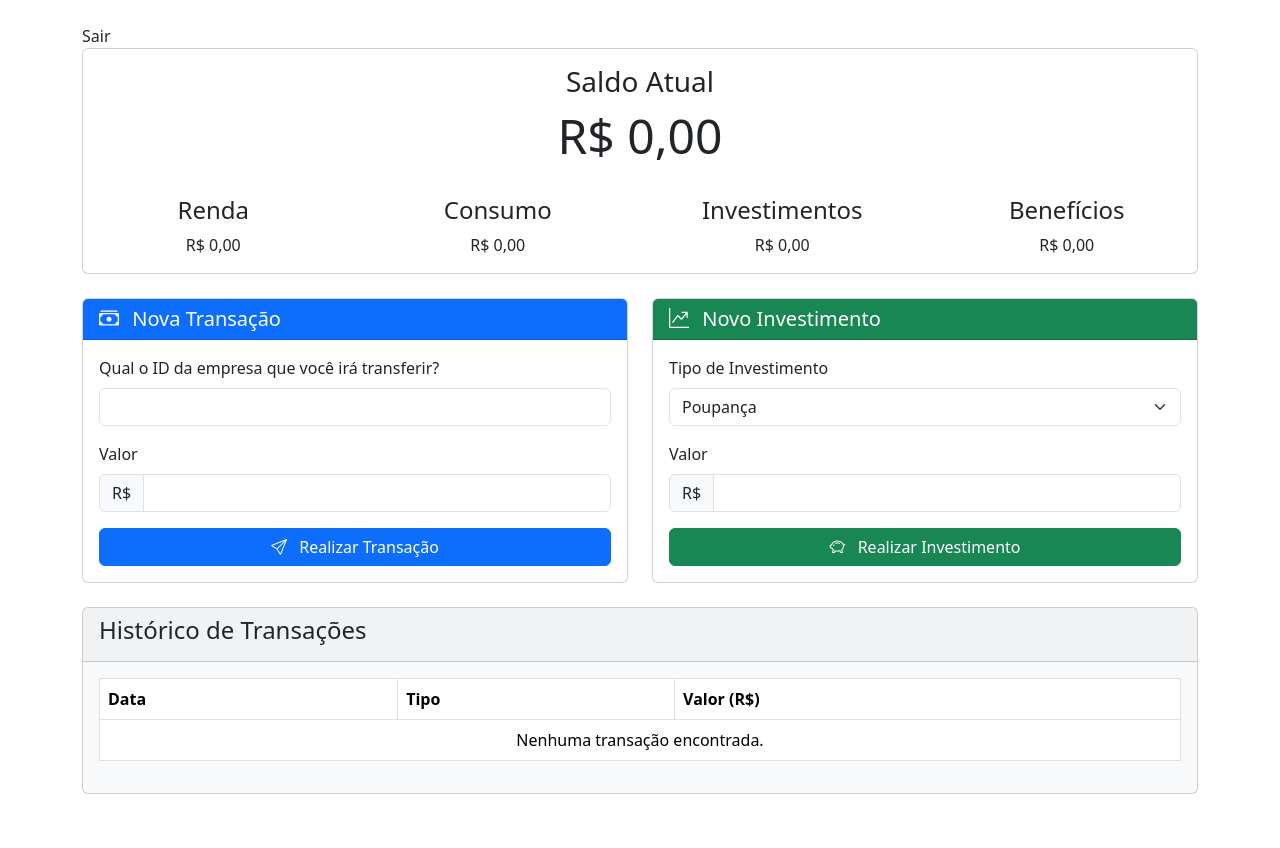
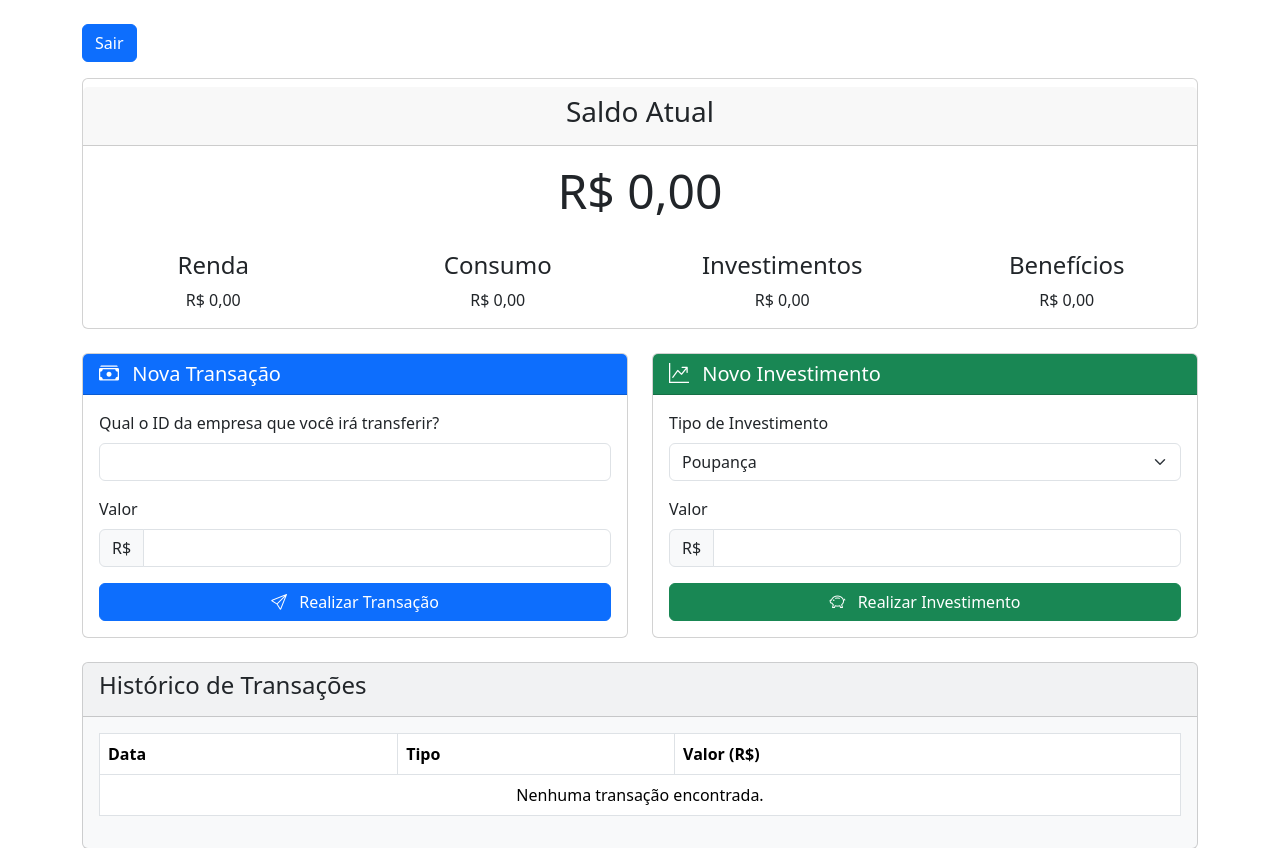
Before and after one commit to gab3mioni/sistemaFluxoRenda, a PHP site: page /app/views/familia.php in a window 1280 px wide. Shown: the top 848 px of the page. Before the commit the page ends 794 px from the top, so only its background shows below. Run offline with PHP 8.4, Linux system fonts and the light colour scheme; the template is opened without the code that fills it, so the values that code supplies are empty.

Commit message:
style: alterando estilo na tela familia

```diff
--- a/app/views/familia.php
+++ b/app/views/familia.php
@@ -10,13 +10,15 @@
 <body>
 <div class="container py-4">
 
-    <a class="nav-link" href="familia/logout">Sair</a>
+    <a class="mb-3 btn btn-primary" href="familia/logout">Sair</a>
 
     <div class="row mb-4">
         <div class="col-12">
             <div class="card bg-white">
+                <div class="mt-2 card-header text-center">
+                    <h3>Saldo Atual</h3>
+                </div>
                 <div class="card-body text-center">
-                    <h3 class="card-title">Saldo Atual</h3>
 
                     <p class="display-5">
                         <!-- NÃO MEXER NO CÓDIGO ABAIXO -->
```
